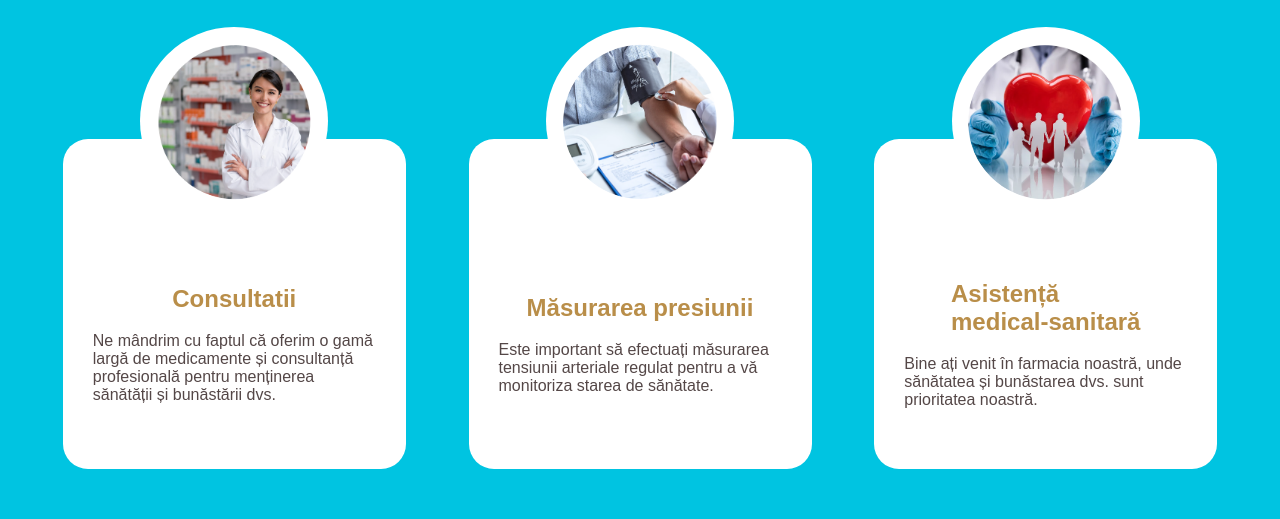
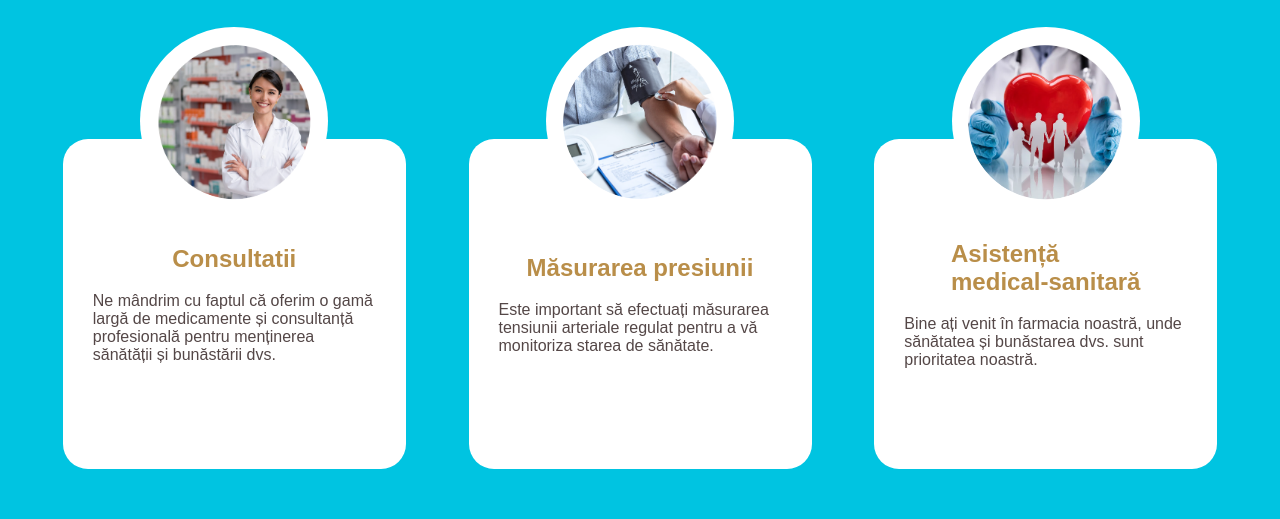
Before and after one commit to alekslast/dental_clinic, a React (Create React App) app in the folder frontend/: page /farmacie in a window 1280 px wide. Shown: the part 1720-2239 px from the top of the page. Built offline with nearby package versions, Linux system fonts and the light colour scheme; a web font is replaced by a local one.

Commit message:
fix in footer

```diff
--- a/frontend/src/styles/BeautySection.css
+++ b/frontend/src/styles/BeautySection.css
@@ -474,8 +474,6 @@
     }
   }
 
-
-
 /* ----------FOOTER---------- */
 .beauty-section--footer {
     position: relative;
--- a/frontend/src/styles/FarmSection.css
+++ b/frontend/src/styles/FarmSection.css
@@ -208,7 +208,7 @@
         flex-direction: column;
         justify-content: center;
         align-items: center;
-        padding: 50px 30px 0;
+        padding: 0px 30px 0;
         width: 343px;
         height: 330px;
         background-color: #fff;
@@ -218,7 +218,6 @@
         z-index: 3;
 
         & h5 {
-            margin-top: 30px;
             color: #B98E49;
             font-family: 'Monserrat', sans-serif;
             font-size: 24px;
```
